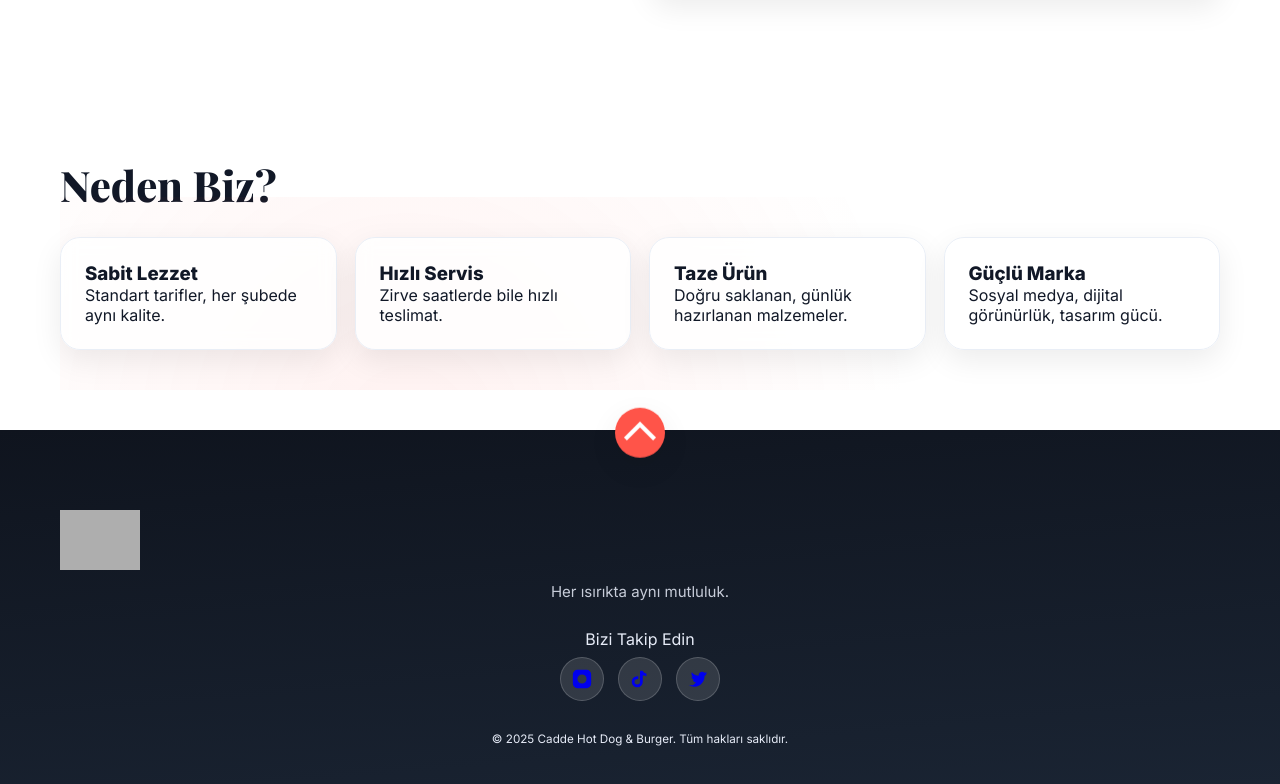
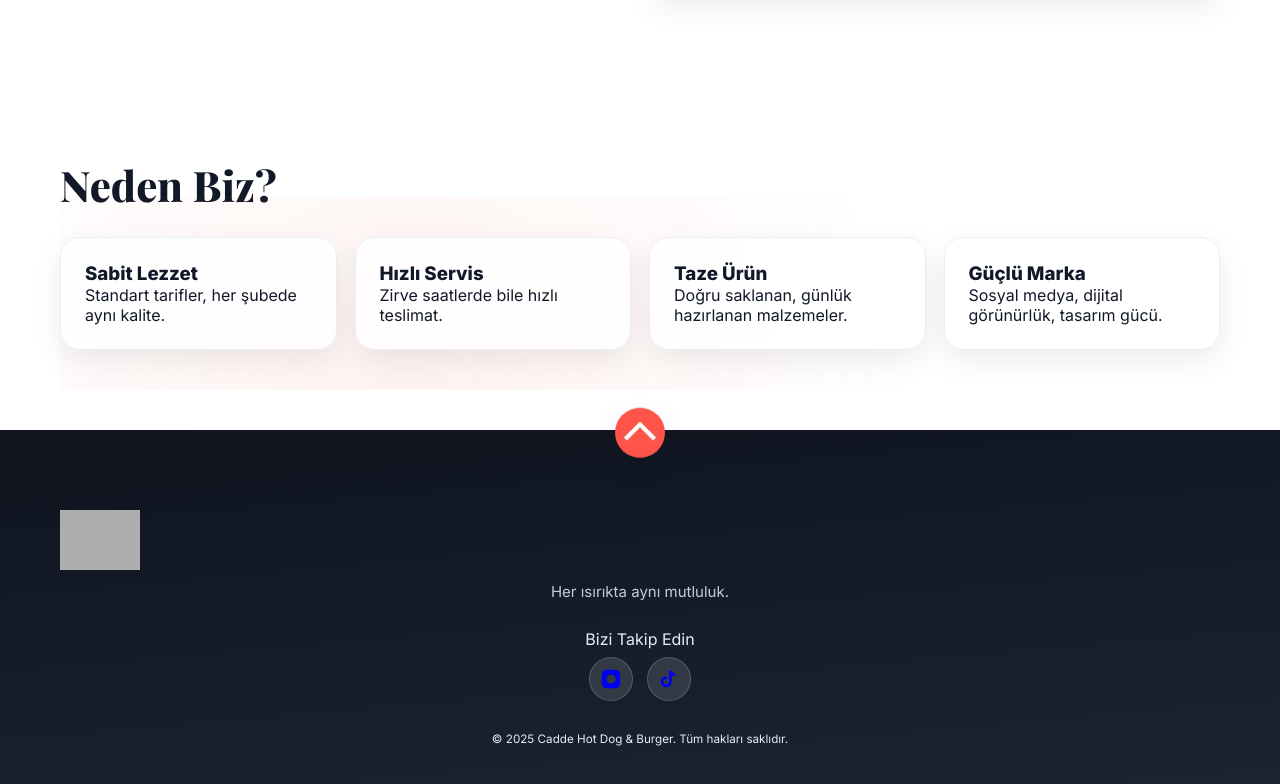
Before and after one commit to bekiromen/caddehotdogburger, a plain HTML site: page index.html in a window 1280 px wide. Shown: the part 2862-3646 px from the top of the page. Drawn offline with nearby package versions, Linux system fonts and the light colour scheme; grey boxes are pictures that could not be loaded.

Commit message:
Update index.html

```diff
--- a/index.html
+++ b/index.html
@@ -330,9 +330,6 @@
         <a href="https://www.tiktok.com/@caddeeburgerr" aria-label="TikTok" class="soc">
           <svg viewBox="0 0 24 24"><path fill="currentColor" d="M15 3c1 2 2 3 4 3v3c-1 0-3-.5-4-1v7a6 6 0 11-6-6h1v3h-1a3 3 0 103 3V3h3z"/></svg>
         </a>
-        <a href="https://www.yemeksepeti.com/restaurant/lsr6/cadde-hot-dog-and-burger" aria-label="YemekSepeti" class="soc">
-          <svg viewBox="0 0 24 24"><path fill="currentColor" d="M22 5.8c-.7.3-1.4.5-2.1.6.8-.5 1.3-1.2 1.6-2.1-.7.4-1.6.7-2.4.9a3.7 3.7 0 00-6.4 2.5c0 .3 0 .6.1.8-3-.2-5.7-1.6-7.5-3.9-.3.6-.4 1.2-.4 1.9 0 1.3.7 2.5 1.8 3.2-.6 0-1.2-.2-1.7-.5v.1c0 1.8 1.3 3.3 3 3.7-.3.1-.6.1-.9.1-.2 0-.4 0-.6-.1.4 1.5 1.9 2.6 3.5 2.6A7.5 7.5 0 012 18.6c1.7 1.1 3.8 1.8 6 1.8 7.2 0 11.1-6 11.1-11.1v-.5c.8-.5 1.4-1.2 1.9-2Z"/></svg>
-        </a>
       </div>
     </div>
 
```
